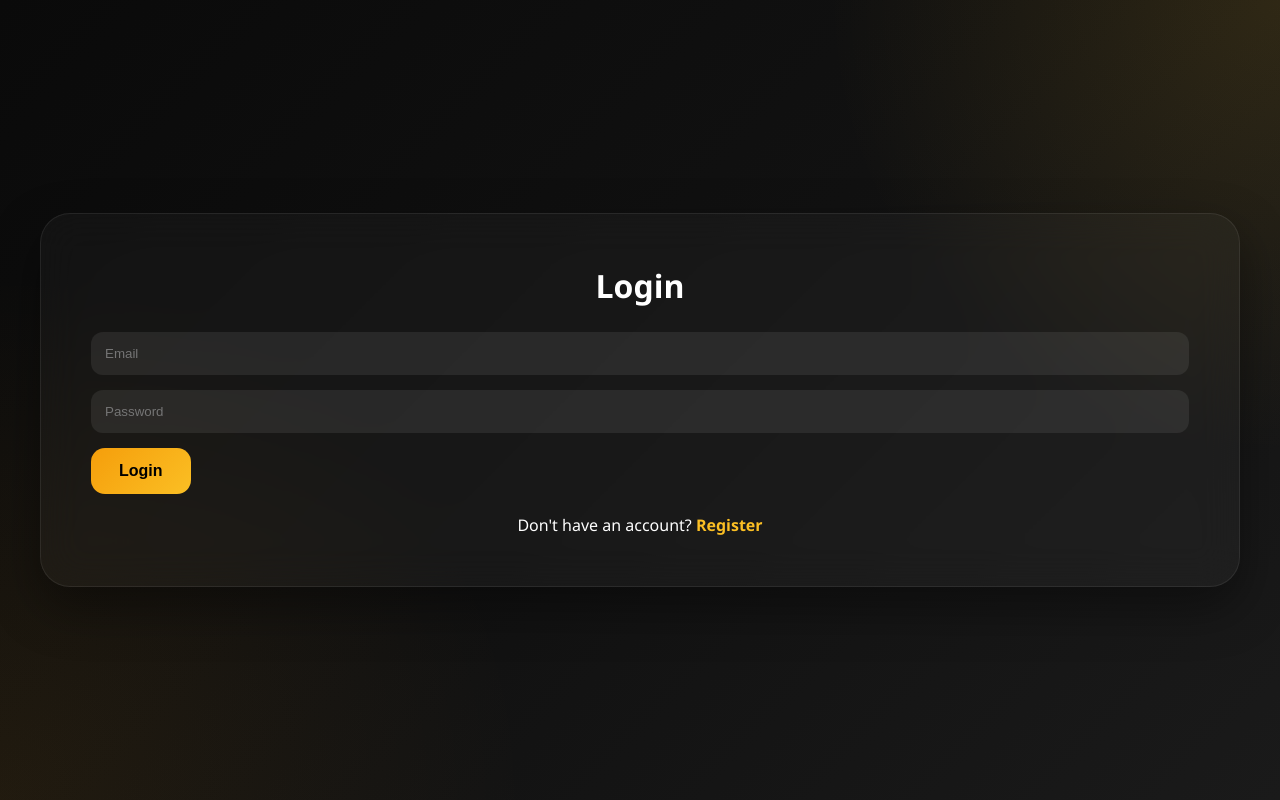
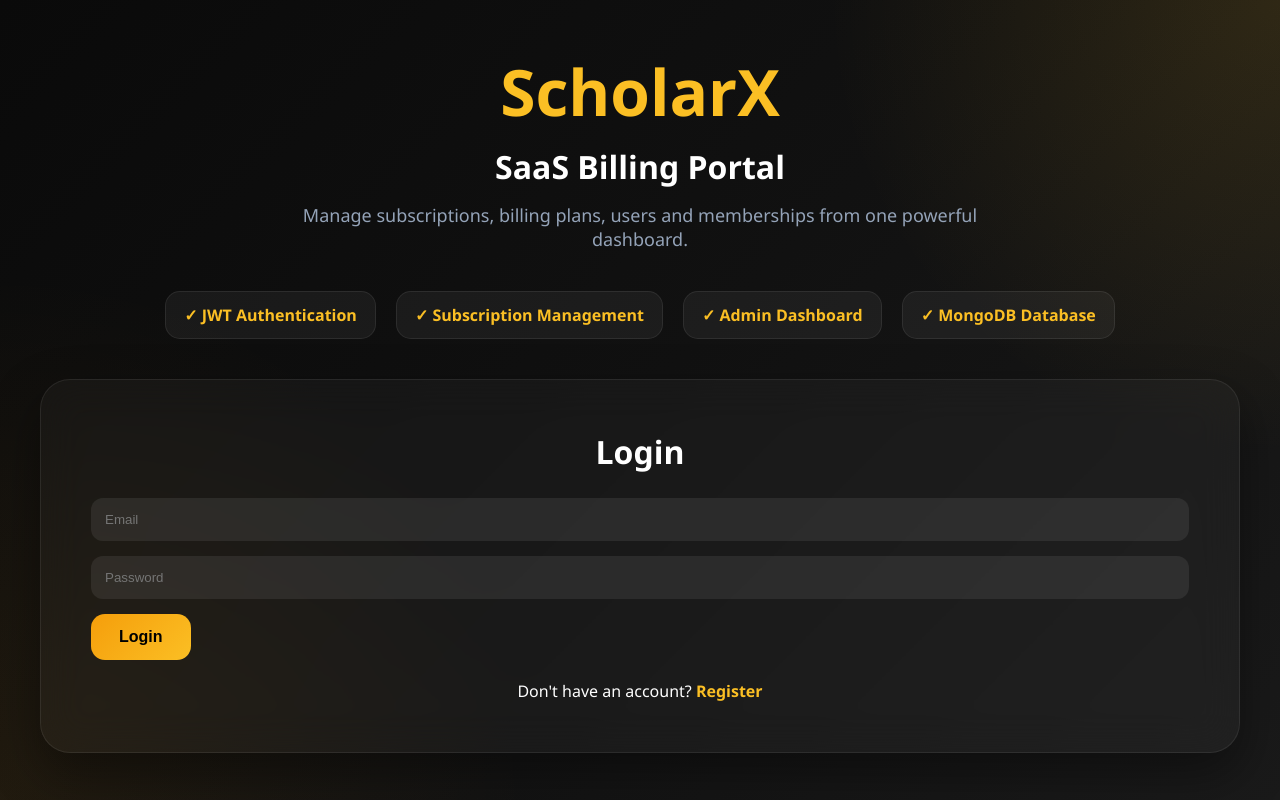
Before and after one commit to Tanmay2024/saas-billing-portal, a React (Vite) app in the folder client/: page / in a window 1280 px wide. Built offline with nearby package versions, Linux system fonts and the light colour scheme.

Commit message:
Final changes made

```diff
--- a/client/src/index.css
+++ b/client/src/index.css
@@ -118,3 +118,32 @@ rgba(251,191,36,0.15);
 
   min-height: 100vh;
 }
+
+.feature-badge{
+
+  background:
+  rgba(255,255,255,0.05);
+
+  border:
+  1px solid rgba(255,255,255,0.08);
+
+  padding:12px 18px;
+
+  border-radius:15px;
+
+  color:#fbbf24;
+
+  font-weight:600;
+
+  transition:0.3s;
+}
+
+.feature-badge:hover{
+
+  transform:
+  translateY(-4px);
+
+  box-shadow:
+  0 10px 20px
+  rgba(251,191,36,0.25);
+}
--- a/client/src/pages/Login.jsx
+++ b/client/src/pages/Login.jsx
@@ -48,6 +48,88 @@ function Login() {
   return (
     <div className="page">
 
+      <div
+        style={{
+          width: "100%",
+          maxWidth: "1200px"
+        }}
+      >
+
+        {/* Hero Section */}
+
+        <div
+          style={{
+            textAlign: "center",
+            marginBottom: "40px"
+          }}
+        >
+
+          <h1
+            style={{
+              fontSize: "4rem",
+              color: "#fbbf24",
+              marginBottom: "10px"
+            }}
+          >
+            ScholarX
+          </h1>
+
+          <h2
+            style={{
+              fontSize: "2rem",
+              marginBottom: "15px"
+            }}
+          >
+            SaaS Billing Portal
+          </h2>
+
+          <p
+            style={{
+              color: "#94a3b8",
+              fontSize: "18px",
+              maxWidth: "700px",
+              margin: "auto"
+            }}
+          >
+            Manage subscriptions, billing plans,
+            users and memberships from one
+            powerful dashboard.
+          </p>
+
+        </div>
+
+        {/* Features */}
+
+        <div
+          style={{
+            display: "flex",
+            justifyContent: "center",
+            gap: "20px",
+            flexWrap: "wrap",
+            marginBottom: "40px"
+          }}
+        >
+
+          <div className="feature-badge">
+            ✓ JWT Authentication
+          </div>
+
+          <div className="feature-badge">
+            ✓ Subscription Management
+          </div>
+
+          <div className="feature-badge">
+            ✓ Admin Dashboard
+          </div>
+
+          <div className="feature-badge">
+            ✓ MongoDB Database
+          </div>
+
+        </div>
+
+        {/* Login Card */}
+
         <div className="card">
 
           <h1>Login</h1>
@@ -74,16 +156,17 @@ function Login() {
             Login
           </button>
 
-        <div
+          <p
             style={{
               marginTop: "20px",
-            textAlign: "center",
-            color: "white"
+              textAlign: "center"
             }}
           >
             Don't have an account?{" "}
             <span
-            onClick={() => navigate("/register")}
+              onClick={() =>
+                navigate("/register")
+              }
               style={{
                 color: "#fbbf24",
                 cursor: "pointer",
@@ -92,6 +175,8 @@ function Login() {
             >
               Register
             </span>
+          </p>
+
         </div>
 
       </div>
```
Lines whose indentation alone changed are shown as unchanged.
